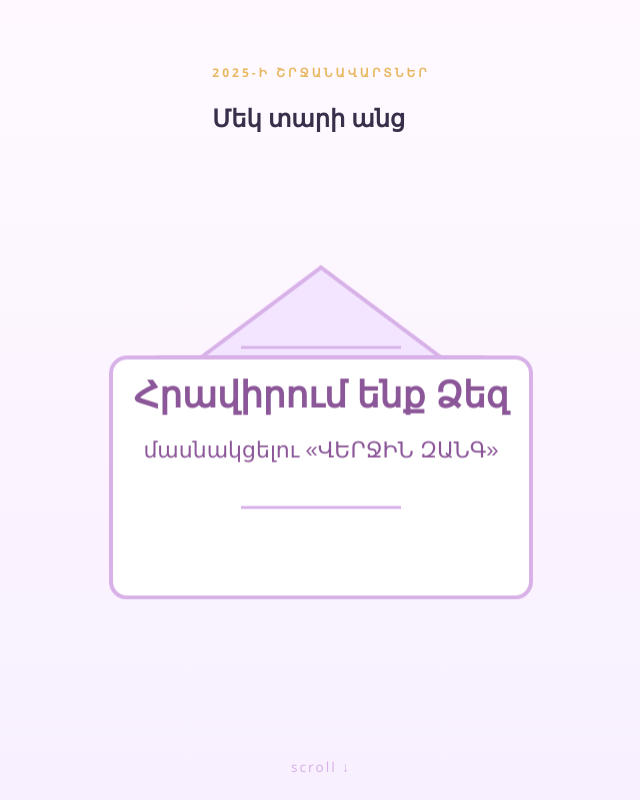
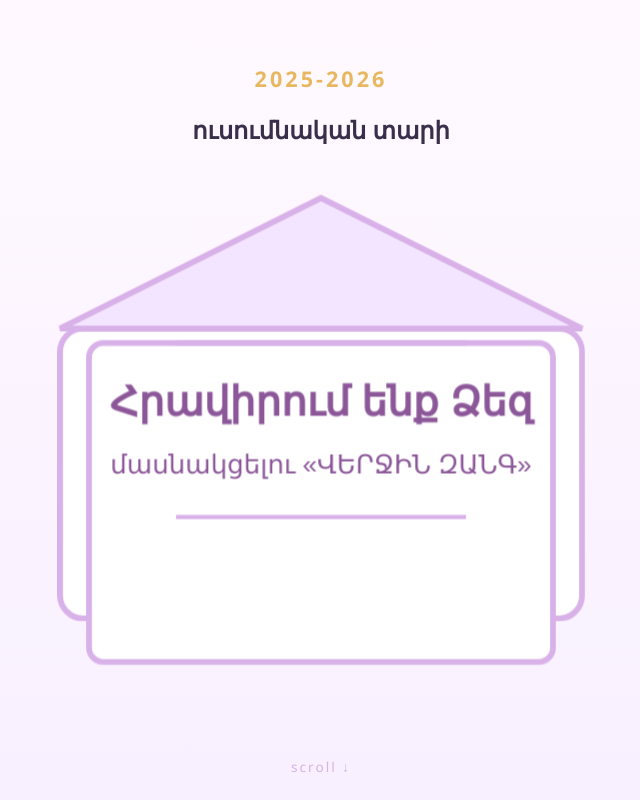
Before and after one commit to School-Spitak/School-Spitak, a plain HTML site: page index.html in a window 1280 px wide. Shown: the top 800 px of the page, without its empty margins (319-959 px from the left). Drawn offline with Linux system fonts and the light colour scheme.

Commit message:
probably last changes

```diff
--- a/index.html
+++ b/index.html
@@ -10,8 +10,8 @@
 <script>
 
 let section1 = {
-    text1: '2025-ի շրջանավարտներ', // Class of 2025
-    text2: 'Մեկ տարի անց' // One year later
+    text1: '2025-2026 ', // Class of 2025
+    text2: 'ուսումնական տարի' // One year later
 }
 
 let section2 = {
@@ -133,27 +133,28 @@ let section5 = {
     </div>
 
 <div class="animation-container" id="svgAnimation">
-        <svg viewBox="0 0 140 200" aria-hidden="true">
+    <svg viewBox="0 0 200 220" aria-hidden="true">
         <g class="envelope-container">
             <rect class="envelope-body"
-                      x="-20" y="100" width="180" height="100"
-                      rx="10" ry="10" />
+                  x="10" y="100" width="180" height="100"
+                  rx="8" ry="8" />
+
             <polygon class="envelope-flap"
-                         points="10,100 70,55 130,100" />
+                     points="10,100 100,55 190,100" />
         </g>
 
         <g class="paper-group">
             <rect class="paper"
-                      x="-35" y="40" width="210" height="120"
-                      rx="8" ry="8" />
-                <line class="paper-line" x1="30" y1="65"  x2="110" y2="65" />
-                <text class="paper-text" x="70" y="95" text-anchor="middle"
-                      font-size="18" fill="#8c5799"
-                      font-family="Arial" font-weight="bold">Հրավիրում ենք Ձեզ</text>
-                <text class="paper-text" x="70" y="120" text-anchor="middle"
-                      font-size="11" fill="#8c5799"
-                      font-family="Arial"> մասնակցելու «ՎԵՐՋԻՆ ԶԱՆԳ» </text>
-                <line class="paper-line" x1="30" y1="145" x2="110" y2="145" />
+                  x="20" y="45" width="160" height="110"
+                  rx="5" ry="5" />
+            <line class="paper-line" x1="50" y1="75"  x2="150" y2="75" />
+            <text class="paper-text" x="100" y="100" text-anchor="middle"
+                  font-size="14" fill="#8c5799"
+                  font-family="Arial, sans-serif" font-weight="bold">Հրավիրում ենք Ձեզ</text>
+            <text class="paper-text" x="100" y="120" text-anchor="middle"
+                  font-size="9" fill="#8c5799"
+                  font-family="Arial, sans-serif"> մասնակցելու «ՎԵՐՋԻՆ ԶԱՆԳ» </text>
+            <line class="paper-line" x1="50" y1="135" x2="150" y2="135" />
         </g>
     </svg>
 </div>
--- a/style.css
+++ b/style.css
@@ -59,7 +59,7 @@ section {
     display: block;
     text-align: center;
     letter-spacing: 3px;
-    font-size: .75rem;
+    font-size: 1.35rem;
     text-transform: uppercase;
     color: var(--gold);
     font-weight: 700;
@@ -85,7 +85,7 @@ section {
 
 .animation-container {
     position: absolute;
-    top: 45vh;
+    top: 55vh;
     left: 50%;
     transform: translate(-50%, -50%);
     width: 260px;
@@ -377,7 +377,7 @@ section {
 /* ============ Responsive ============ */
 @media (max-width: 640px) {
     .intro-text { top: 8vh; font-size: 1.1rem; max-width: 92vw; }
-    .animation-container { top: 45vh; width: 340px; max-width: 92vw; }
+    .animation-container { top: 52vh; width: 340px; max-width: 92vw; }
     .polaroid-wall { grid-template-columns: repeat(2, 1fr); gap: 2rem 1rem; }
     .polaroid { padding: 10px 10px 32px; }
     .chip { font-size: .9rem; padding: .7rem 1.2rem; }
@@ -385,4 +385,4 @@ section {
 }
 
 @media (min-width: 641px) and (max-width: 1024px) { .animation-container { width: 260px; } }
-@media (min-width: 1025px) { .animation-container { width: 280px; } }
+@media (min-width: 1025px) { .animation-container { width: 580px; top:45vh } }
```
Lines whose indentation alone changed are shown as unchanged.
